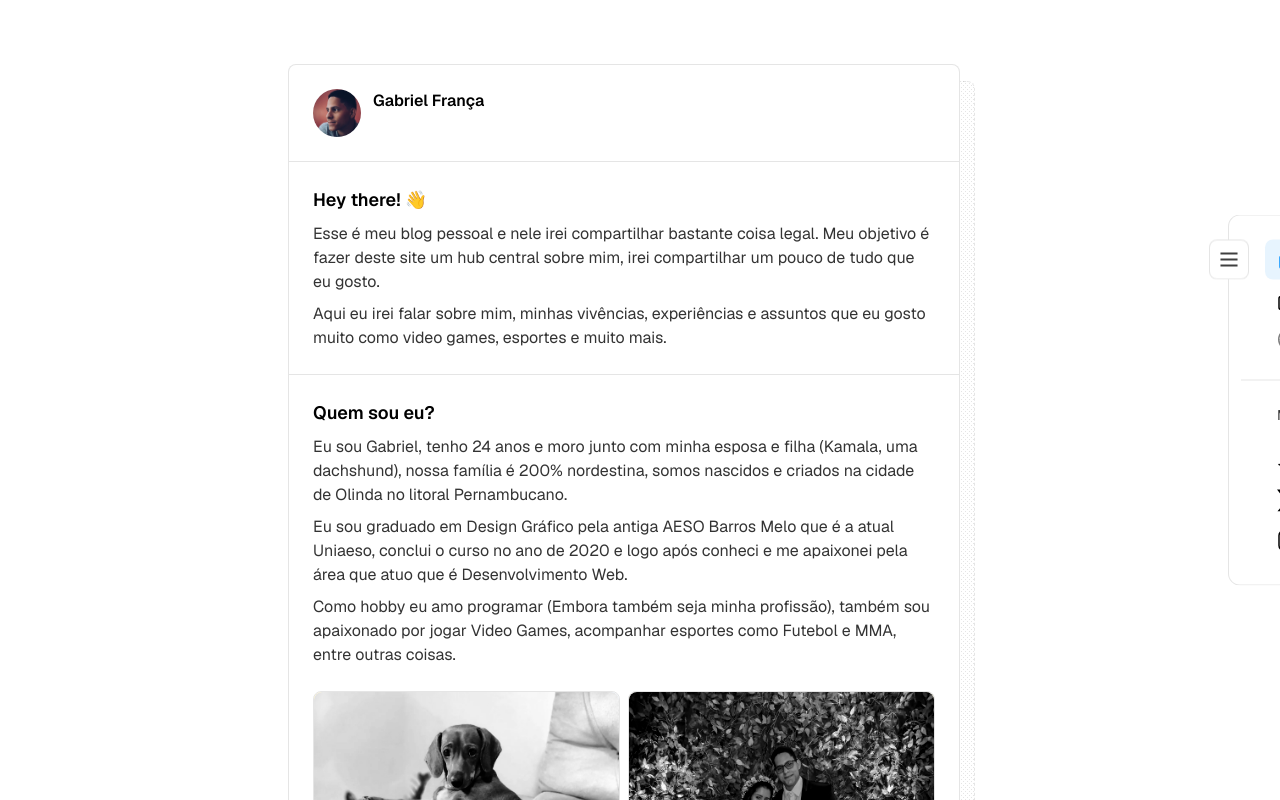
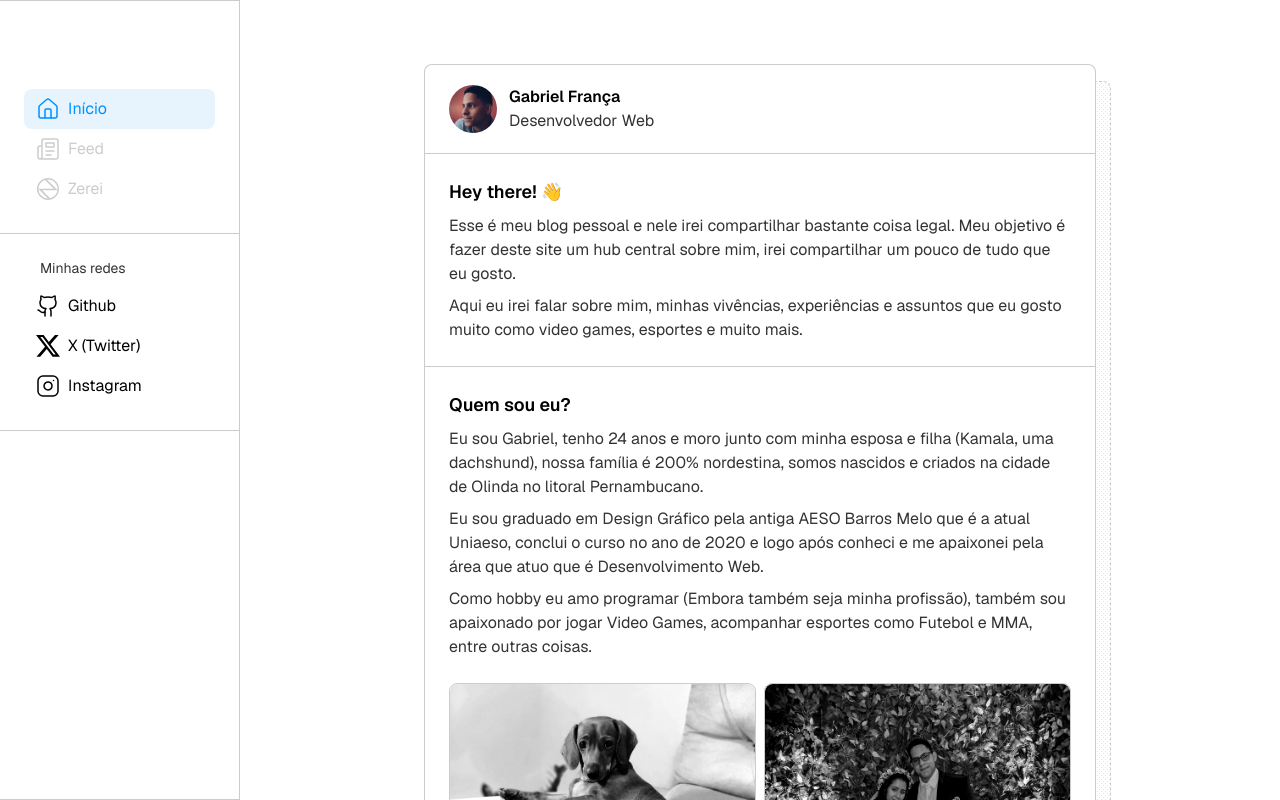
Before and after one commit to Bielframos/my-personal-blog, a Next.js app: page / in a window 1280 px wide. Shown: the top 800 px of the page. Built offline with nearby package versions, Linux system fonts and the light colour scheme.

Commit message:
Many design tweaks

```diff
--- a/app/layout.tsx
+++ b/app/layout.tsx
@@ -1,10 +1,9 @@
+import { Navbar } from "@/components/modules/navbar"
+import cn from "@/utils/cn"
 import { GeistMono } from "geist/font/mono"
 import { GeistSans } from "geist/font/sans"
 import type { Metadata } from "next"
-
-import cn from "@/utils/cn"
 import "./globals.css"
-import { Navbar } from "@/components/modules/navbar"
 
 const geist = GeistSans.className
 const geistMono = GeistMono.variable
@@ -25,13 +24,15 @@ export default function RootLayout({
   children: React.ReactNode
 }>) {
   return (
-    <html
-      lang="pt-BR"
-      className="bg-white-12 text-black-12 dark:bg-black-12 dark:text-white-12 [&_*]:border-black-2 dark:[&_*]:border-white-3 h-full [&_body]:h-full"
-    >
-      <body className={cn(geist, geistMono)}>
+    <html lang="pt-BR" className="light">
+      <body className={cn(geist, geistMono, "md:flex")}>
         <Navbar />
-        {children}
+        <main className="py-10 md:py-16 min-h-[100svh] flex items-center justify-center overflow-hidden flex-1">
+          <section className="relative w-full mx-6 max-w-2xl border rounded-lg bg-white-12 dark:bg-black-12">
+            {children}
+            <div className="absolute inset-0 w-full h-full rounded-lg border border-dashed left-4 top-4 bg-texture-black dark:bg-texture-white -z-10" />
+          </section>
+        </main>
       </body>
     </html>
   )
--- a/app/page.tsx
+++ b/app/page.tsx
@@ -3,12 +3,12 @@ import { Button } from "@/components/ui/button"
 import { MessagesSquare } from "lucide-react"
 import Image from "next/image"
 import Link from "next/link"
+import { Fragment } from "react"
 
 export default function Home() {
   return (
-    <main className="py-16 min-h-[100dvh] flex items-center justify-center overflow-hidden">
-      <section className="relative w-full ml-8 mr-16 max-w-2xl border rounded-lg bg-white-12 dark:bg-black-12">
-        <header className="grid grid-cols-[auto,1fr] auto-rows-min p-6">
+    <Fragment>
+      <header className="grid grid-cols-[auto,1fr] auto-rows-min px-6 p-[20px] relative">
         <Image
           src="/my-profile-pic.webp"
           width={48}
@@ -17,7 +17,7 @@ export default function Home() {
           className="rounded-full row-span-2 mr-3"
         />
         <h1 className="font-lg font-semibold">Gabriel França</h1>
-          <p className="text-white-10 col-start-2">Desenvolvedor Web</p>
+        <p className="text-black-10 dark:text-white-10 col-start-2">Desenvolvedor Web</p>
       </header>
 
       <hr />
@@ -26,9 +26,9 @@ export default function Home() {
         <h2 className="text-lg font-semibold">Hey there! 👋</h2>
 
         <p>
-            Esse é meu blog pessoal e nele irei compartilhar bastante coisa legal. Meu objetivo
-            é fazer deste site um hub central sobre mim, irei compartilhar um pouco de tudo que
-            eu gosto.
+          Esse é meu blog pessoal e nele irei compartilhar bastante coisa legal. Meu objetivo é
+          fazer deste site um hub central sobre mim, irei compartilhar um pouco de tudo que eu
+          gosto.
         </p>
 
         <p>
@@ -48,15 +48,15 @@ export default function Home() {
         </p>
 
         <p>
-            Eu sou graduado em Design Gráfico pela antiga AESO Barros Melo que é a atual
-            Uniaeso, conclui o curso no ano de 2020 e logo após conheci e me apaixonei pela área
-            que atuo que é Desenvolvimento Web.
+          Eu sou graduado em Design Gráfico pela antiga AESO Barros Melo que é a atual Uniaeso,
+          conclui o curso no ano de 2020 e logo após conheci e me apaixonei pela área que atuo
+          que é Desenvolvimento Web.
         </p>
 
         <p>
           Como hobby eu amo programar (Embora também seja minha profissão), também sou
-            apaixonado por jogar Video Games, acompanhar esportes como Futebol e MMA, entre
-            outras coisas.
+          apaixonado por jogar Video Games, acompanhar esportes como Futebol e MMA, entre outras
+          coisas.
         </p>
 
         <div className="grid auto-rows-min md:grid-cols-2 gap-2 mt-4">
@@ -69,10 +69,7 @@ export default function Home() {
 
           <AnimatedPic src="/me-and-my-wife.webp" alt="Eu e minha esposa" />
 
-            <AnimatedPic
-              src="/me-with-a-snake.webp"
-              alt="Eu e minha esposa no nosso casamento"
-            />
+          <AnimatedPic src="/me-with-a-snake.webp" alt="Eu e minha esposa no nosso casamento" />
         </div>
       </article>
 
@@ -93,9 +90,6 @@ export default function Home() {
           </Button>
         </Link>
       </article>
-
-        <div className="absolute inset-0 w-full h-full rounded-lg border border-dashed left-4 top-4 bg-texture-black dark:bg-texture-white -z-10" />
-      </section>
-    </main>
+    </Fragment>
   )
 }
--- a/components/modules/navbar.tsx
+++ b/components/modules/navbar.tsx
@@ -1,24 +1,30 @@
 "use client"
 
+import { Button } from "@/components/ui/button"
 import { X } from "@/components/ui/icons/x"
-import { Button } from "@/components/ui/button"
 import cn from "@/utils/cn"
-import { motion, AnimatePresence, type Variants } from "framer-motion"
-import { ChevronRight, Github, Home, Instagram, Menu, Newspaper } from "lucide-react"
+import { AnimatePresence, motion, type Variants } from "framer-motion"
+import { ChevronLeft, Github, Home, Instagram, Menu, Newspaper } from "lucide-react"
 import Link from "next/link"
 import { usePathname } from "next/navigation"
 import { createElement, useState } from "react"
 import { Zerei } from "../ui/icons/zerei"
+import { useMediaQuery } from "@/hooks/use-media-query"
 
 const subPages = [
   { icon: Home, title: "Início", href: "/", disabled: false },
-  { icon: Newspaper, title: "Feed", href: "/feed", disabled: false },
+  { icon: Newspaper, title: "Feed", href: "/feed", disabled: true },
   { icon: Zerei, title: "Zerei", href: "/zerei", disabled: true },
 ]
 
 const socialMedia = [
   { icon: Github, title: "Github", href: "https://github.com/Bielframos", disabled: false },
-  { icon: X, title: "Twitter", href: "https://twitter.com/GabrielFramos99", disabled: false },
+  {
+    icon: X,
+    title: "X (Twitter)",
+    href: "https://twitter.com/GabrielFramos99",
+    disabled: false,
+  },
   {
     icon: Instagram,
     title: "Instagram",
@@ -28,14 +34,14 @@ const socialMedia = [
 ]
 
 const ulAnimation: Variants = {
-  hidden: { right: "-188px" },
-  show: { right: "0px" },
+  hidden: { left: "-240px" },
+  show: { left: "0px" },
 }
 
 const iconAnimation: Variants = {
   initial: { x: "-120%" },
   entrance: { x: "0%" },
-  exit: { x: "120%" },
+  exit: { x: "120%", transition: { delay: 0.3 } },
 }
 
 const IconContainer = ({ children }: { children: React.ReactNode; key: string }) => {
@@ -48,15 +54,17 @@ const IconContainer = ({ children }: { children: React.ReactNode; key: string })
 
 export const Navbar = () => {
   const path = usePathname()
-  const [showMenu, setShowMenu] = useState(false)
+  const isMobile = useMediaQuery("(max-width: 768px)")
+  const [showMenu, setShowMenu] = useState(!isMobile)
 
   return (
-    <motion.ul
+    <motion.nav
       variants={ulAnimation}
-      initial="hidden"
+      initial={isMobile ? "hidden" : "show"}
       animate={showMenu ? "show" : "hidden"}
-      className="fixed top-1/2 -translate-y-1/2 w-full max-w-60 border-y border-l pl-[36px] pr-6 py-6 rounded-l-xl bg-white-12 dark:bg-black-12 z-[999]"
+      className="fixed top-10 w-full max-w-60 border-y border-r rounded-r-xl bg-white-12 dark:bg-black-12 md:sticky md:top-0 md:h-[100svh] md:rounded-none md:py-16 z-[999]"
     >
+      <ul className="p-6">
         {subPages.map((route) => (
           <li key={route.title}>
             <Link
@@ -77,11 +85,12 @@ export const Navbar = () => {
             </Link>
           </li>
         ))}
+      </ul>
 
-      <hr className="relative w-[14rem] -left-6 mt-5 mb-6" />
+      <hr />
 
-      <h6 className="text-sm text-black-10 dark:text-white-10 mb-4 ml-3">Minhas redes</h6>
-
+      <ul className="p-6">
+        <h6 className="text-sm text-black-10 dark:text-white-10 pl-4 pb-2">Minhas redes</h6>
         {socialMedia.map((route) => (
           <li key={route.title}>
             <Link href={route.href}>
@@ -91,16 +100,21 @@ export const Navbar = () => {
             </Link>
           </li>
         ))}
+      </ul>
 
+      <hr />
+
+      {isMobile && (
         <Button
           size="icon"
-        className="absolute left-[-20px] border top-6 bg-white-12 dark:bg-black-12 backdrop-blur-xl overflow-hidden"
+          variant="secondary"
+          className="absolute -right-10 border top-6 bg-white-12 dark:bg-black-12 hover:bg-white-10 dark:hover:bg-black-10 backdrop-blur-sm overflow-hidden rounded-l-none"
           onClick={() => setShowMenu(!showMenu)}
         >
           <AnimatePresence mode="wait">
             {showMenu && (
               <IconContainer key="chevron-right">
-              <ChevronRight />
+                <ChevronLeft />
               </IconContainer>
             )}
             {!showMenu && (
@@ -110,6 +124,7 @@ export const Navbar = () => {
             )}
           </AnimatePresence>
         </Button>
-    </motion.ul>
+      )}
+    </motion.nav>
   )
 }
--- a/components/ui/button.tsx
+++ b/components/ui/button.tsx
@@ -3,13 +3,14 @@ import { VariantProps, cva } from "class-variance-authority"
 import { ComponentProps } from "react"
 
 const style = cva(
-  "flex rounded-lg justify-center items-center gap-2 focus-visible:outline-none focus-visible:ring-2 ring-black-2 dark:ring-white-6 disabled:opacity-50 disabled:pointer-events-none transition-colors px-4 py-2 w-fit",
+  "flex rounded-lg justify-center items-center gap-2 focus-visible:outline-none focus-visible:ring-2 ring-black-2 dark:ring-white-6 transition-colors px-4 py-2 w-fit disabled:bg-[transparent] disabled:text-black-6 dark:disabled:text-white-6 disabled:opacity-50 disabled:pointer-events-none",
   {
     variants: {
       variant: {
-        default: "bg-black-2 dark:bg-white-2 hover:bg-black-3 dark:hover:bg-white-3",
-        secondary: "hover:bg-black-2 dark:hover:bg-white-2",
-        nav: "hover:bg-black-2 dark:hover:bg-white-2 w-full justify-start",
+        default:
+          "bg-black-12 dark:bg-white-12 text-white-12 dark:text-black-12 hover:bg-black-1 dark:hover:bg-white-1 hover:text-black-12 dark:hover:text-white-12",
+        secondary: "bg-black-2 dark:bg-white-2 hover:bg-black-3 dark:hover:bg-white-3",
+        nav: "hover:bg-black-1 dark:hover:bg-white-1 w-full justify-start border-none",
       },
       size: {
         icon: "h-10 w-10 p-0",
```
Lines whose indentation alone changed are shown as unchanged.
